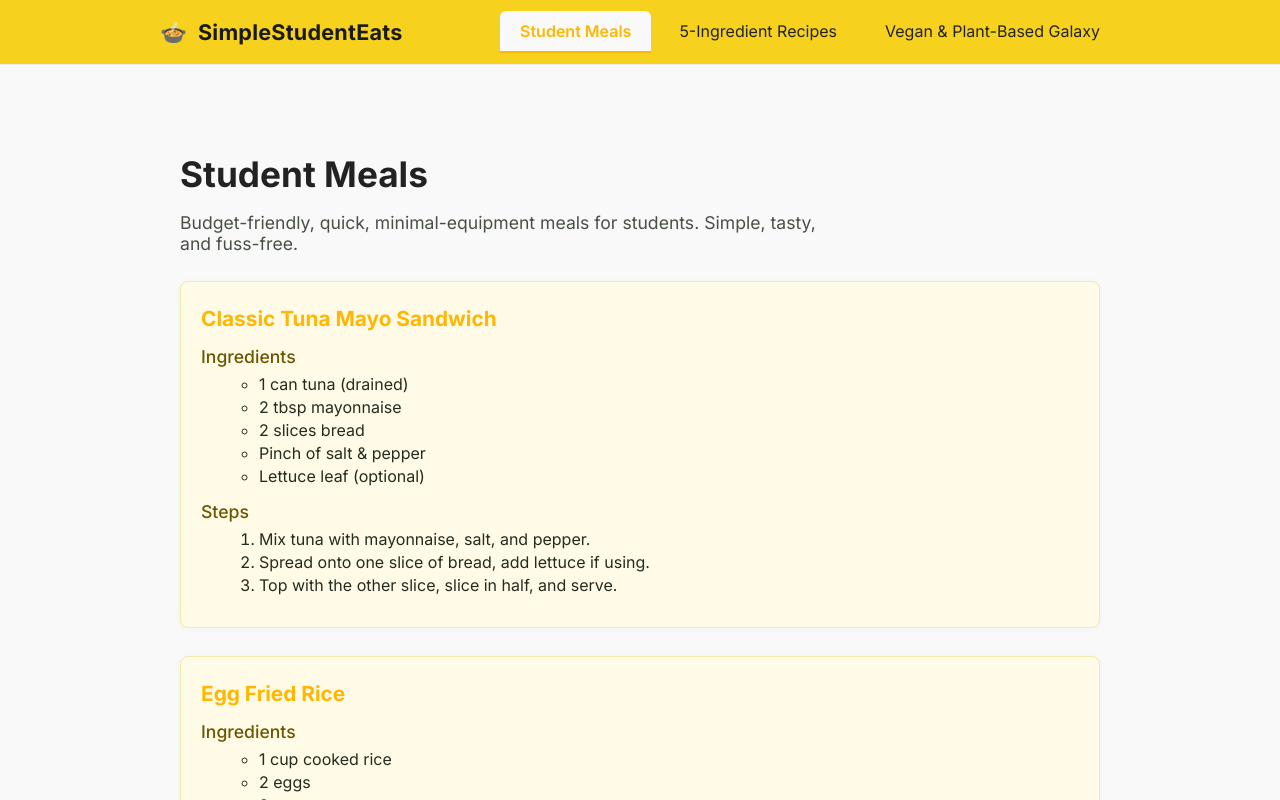
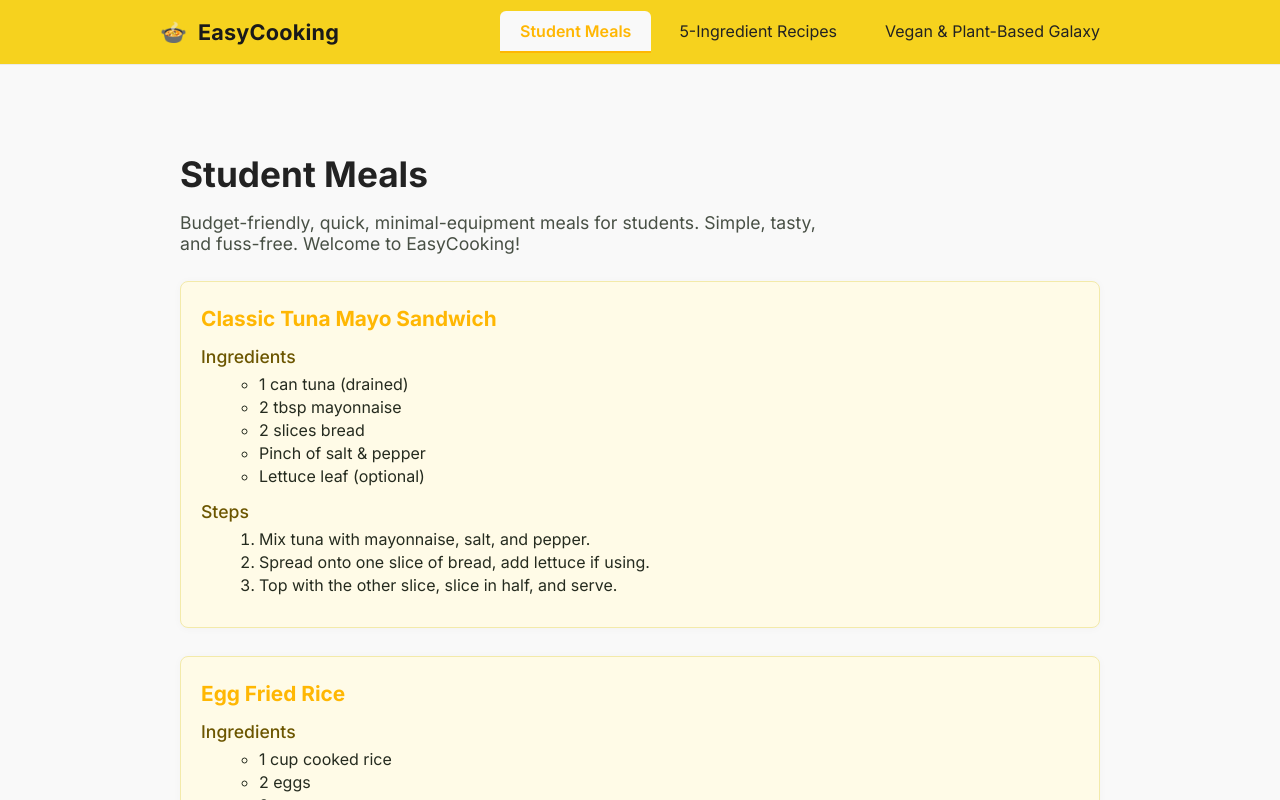
Before and after one commit to Workflow-Manager-admin/simplestudenteats-27082-c6e81338, a React (Create React App) app in the folder simplestudent_eats/: page / in a window 1280 px wide. Shown: the top 800 px of the page. Built offline with nearby package versions, Linux system fonts and the light colour scheme; the HTML template or start-up script is replaced by a standard one.

Commit message:
Auto-commit: Changes as of 2025-05-30T10:01:46.669769+00:00

```diff
--- a/simplestudent_eats/src/App.js
+++ b/simplestudent_eats/src/App.js
@@ -727,7 +727,7 @@ function App() {
     <div className="sse-app" style={{ background: 'var(--sse-bg)', color: 'var(--sse-text)' }}>
       <nav className="sse-navbar" role="navigation" aria-label="Main">
         <div className="sse-container sse-navbar-content">
-          <div className="sse-logo" aria-label="SimpleStudentEats">🍲 <span>SimpleStudentEats</span></div>
+          <div className="sse-logo" aria-label="EasyCooking">🍲 <span>EasyCooking</span></div>
           <ul className="sse-nav-list" role="menubar">
             {SECTION_KEYS.map(key => (
               <li
@@ -755,7 +755,7 @@ function App() {
         <h1 className="sse-section-title">{SECTION_LABELS[selectedSection]}</h1>
         <div className="sse-section-desc">
           {selectedSection === 'studentMeals' &&
-            <p>Budget-friendly, quick, minimal-equipment meals for students. Simple, tasty, and fuss-free.</p>
+            <p>Budget-friendly, quick, minimal-equipment meals for students. Simple, tasty, and fuss-free. Welcome to EasyCooking!</p>
           }
           {selectedSection === 'fiveIngredients' &&
             <p>Just 5 ingredients! These meals are quick, easy, and perfect for busy days or beginner cooks.</p>
@@ -825,7 +825,7 @@ function App() {
       </main>
       <footer className="sse-footer" aria-label="Footer">
         <div className="sse-container">
-          <span>© {new Date().getFullYear()} SimpleStudentEats</span>
+          <span>© {new Date().getFullYear()} EasyCooking</span>
         </div>
       </footer>
     </div>
```
Also changed, not shown: 2 other files (tests, documents, lock files or other folders).
